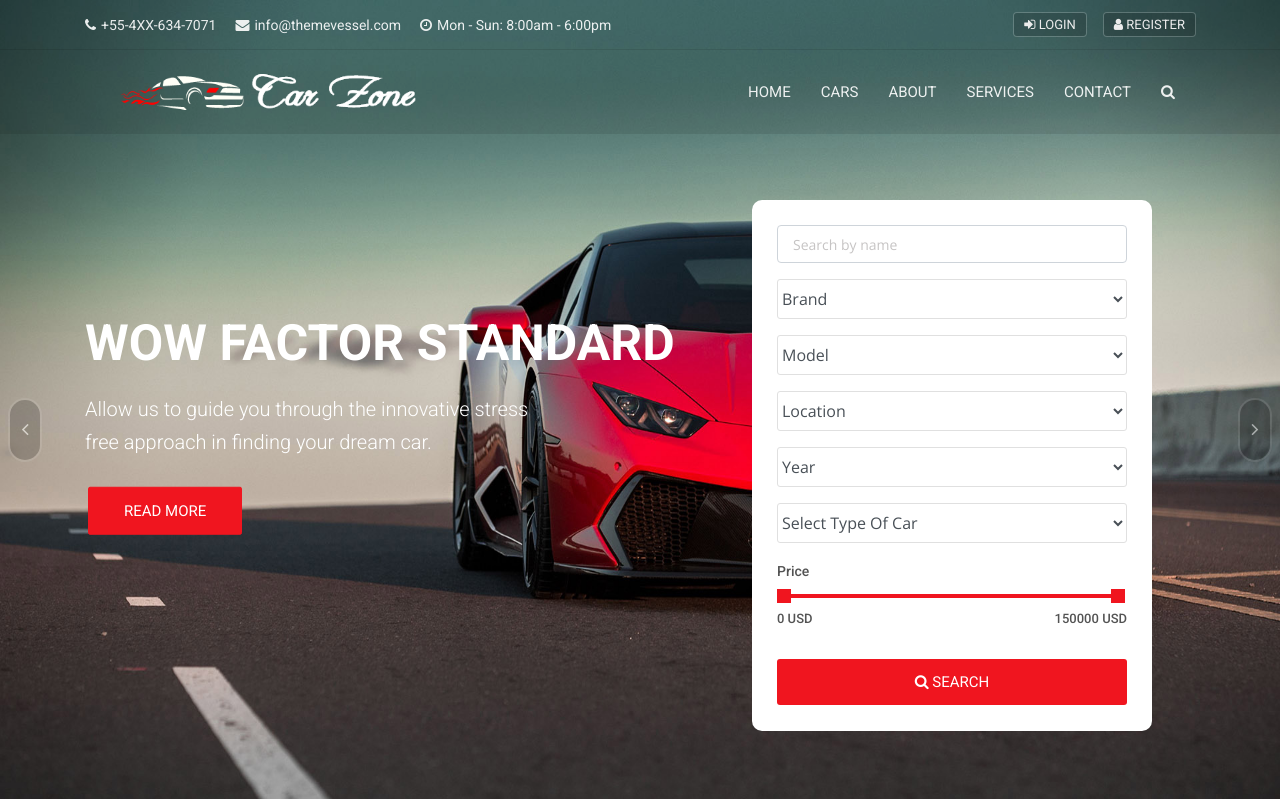
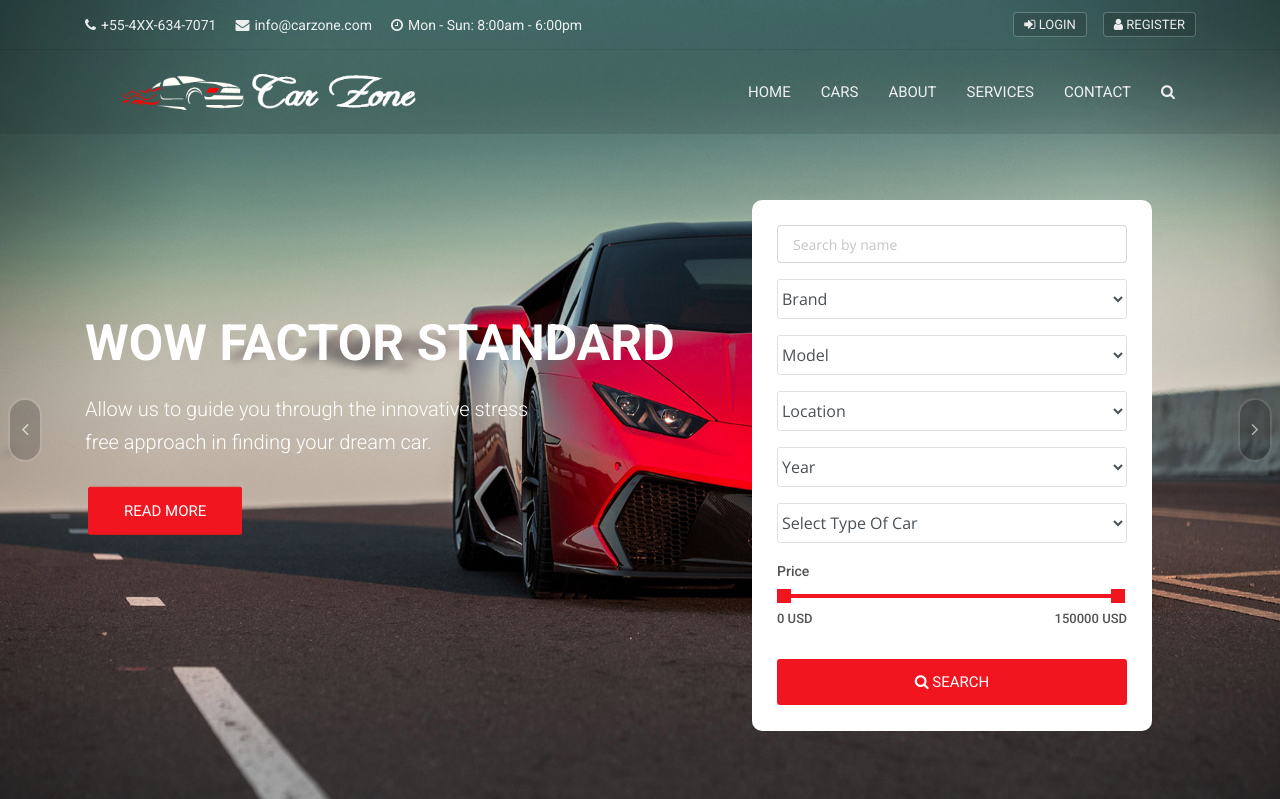
Before and after one commit to solpinetree/DjangoStudy, a Django app: page / in a window 1280 px wide. Shown: the top 799 px of the page. Run offline with Django 4.2, Linux system fonts and the light colour scheme; data that the repository does not hold is empty; some libraries are stand-ins or nearby versions.

Commit message:
#7 - 해당 년도 다이나믹하게 불러오도록 footer 수정
`{% now 'Y' %}` 로 지금 연도인 2022를 불러올 수 있었다.

```diff
--- a/carzone/templates/includes/footer.html
+++ b/carzone/templates/includes/footer.html
@@ -5,7 +5,7 @@
         <div class="container">
             <div class="row">
                 <div class="col-lg-8">
-                    <p class="copy">© 2020 <a href="#">Carzone Corp.</a> All Rights Reserved.</p>
+                    <p class="copy">© {% now 'Y' %} <a href="#">Carzone Corp.</a> All Rights Reserved.</p>
                 </div>
                 <div class="col-lg-4">
                     <div class="social-list-2">
--- a/carzone/templates/includes/topbar.html
+++ b/carzone/templates/includes/topbar.html
@@ -5,7 +5,7 @@
             <div class="col-lg-8 col-md-8 col-sm-7">
                 <div class="list-inline">
                     <a href="tel:+55-4XX-634-7071"><i class="fa fa-phone"></i>+55-4XX-634-7071</a>
-                    <a href="tel:info@themevessel.com"><i class="fa fa-envelope"></i>info@themevessel.com</a>
+                    <a href="tel:info@themevessel.com"><i class="fa fa-envelope"></i>info@carzone.com</a>
                     <a href="tel:info@themevessel.com"><i class="fa fa-clock-o"></i>Mon - Sun: 8:00am - 6:00pm</a>
                 </div>
             </div>
--- a/carzone/templates/pages/home.html
+++ b/carzone/templates/pages/home.html
@@ -933,7 +933,7 @@
                 </div>
             </div>
             <div class="col-lg-3 col-md-4 col-sm-12">
-                <a href="contact.html" class="btn btn-md">Get in Touch</a>
+                <a href="{% url 'contact' %}" class="btn btn-md">Get in Touch</a>
             </div>
         </div>
     </div>
```
